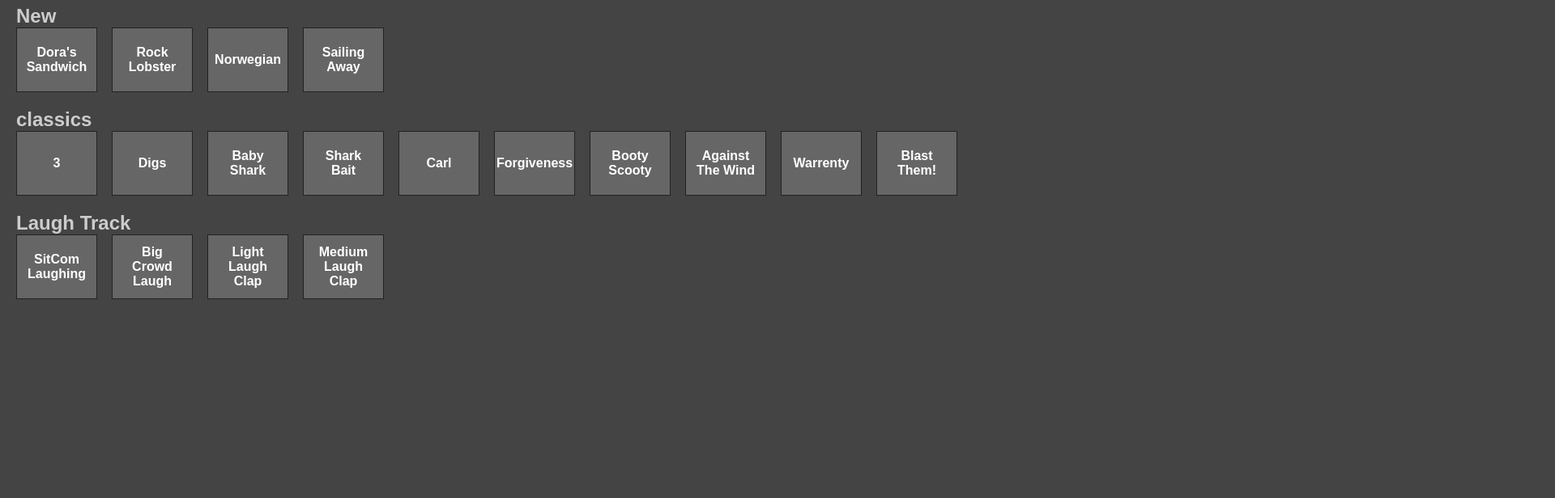
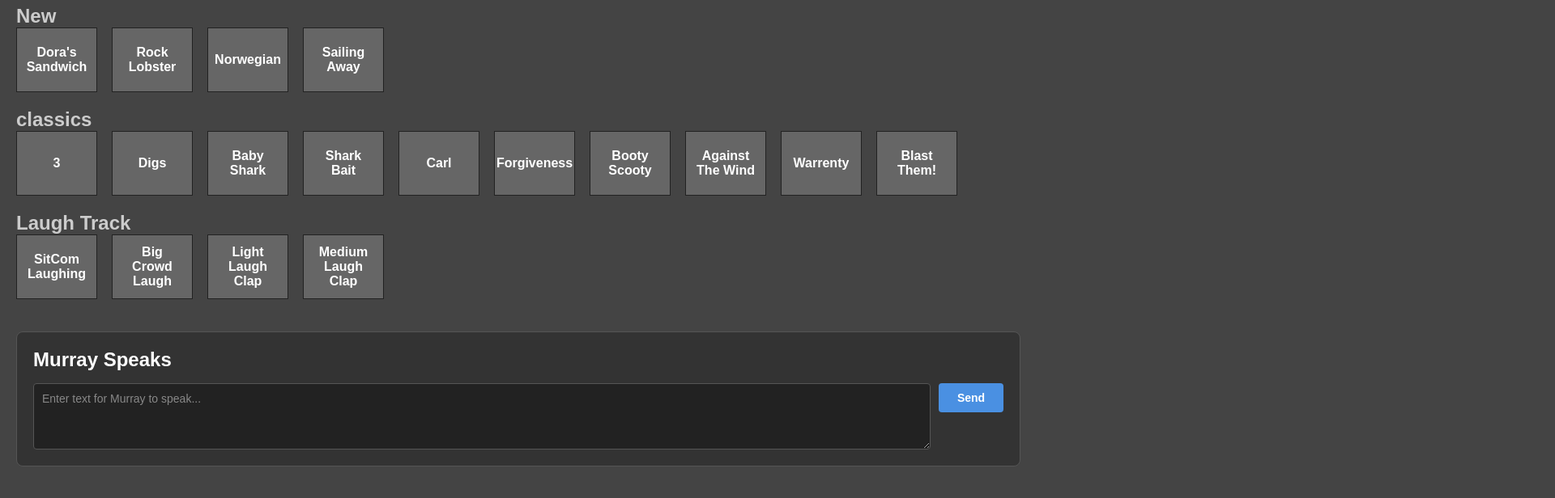
Before and after one commit to Chenzo/chenzo-overlay-25, a Next.js app: page /sounder in a window 1280 px wide. Shown: the part 142-758 px from the top of the page at 81% size, 1920 px wide, since content can reach past the window. Built offline with nearby package versions, Linux system fonts and the light colour scheme.

Commit message:
audio clean up and murray talks space

```diff
--- a/app/sounder/layout.js
+++ b/app/sounder/layout.js
@@ -1,15 +1,12 @@
+'use client';
+
 import '../globals.scss';
 import styles from './layout.module.scss';
 
-export const metadata = {
-  title: `Chenzo's Sound Board`,
-  description: `Chenzo's Sound Board`,
-};
-
-export default function RootLayout({ children }) {
+export default function SounderLayout({ children }) {
   return (
-    <html lang='en' className={styles.standalone}>
-      <body>{children}</body>
-    </html>
+    <div className={styles.standalone}>
+      {children}
+    </div>
   );
 }
--- a/app/sounder/layout.module.scss
+++ b/app/sounder/layout.module.scss
@@ -1,14 +1,8 @@
 .standalone {
   background: #444;
   color: #ccc;
-
-
-  body {
-    width: 100%;
-    height: 100%;
-    min-height: auto;
-    max-height: auto;
-    overflow: visible;
-  }
-
+  width: 100%;
+  height: 100%;
+  min-height: 100vh;
+  overflow: visible;
 }
--- a/app/sounder/page.js
+++ b/app/sounder/page.js
@@ -1,8 +1,10 @@
 'use client';
 
+import { useState } from 'react';
 import styles from './page.module.scss';
 
 export default function SoundBoard() {
+  const [murrayText, setMurrayText] = useState('');
   const soundsArray = [
     {
       name: 'New',
@@ -58,6 +60,32 @@
     });
   };
 
+  const handleMurraySpeaks = async () => {
+    if (!murrayText.trim()) return;
+
+    console.log('Murray speaks:', murrayText);
+    const murrayURL = process.env.NEXT_PUBLIC_MURRAY_SERVER;
+
+    try {
+      const response = await fetch(`${murrayURL}/murray-talks`, {
+        method: 'POST',
+        headers: { 'Content-Type': 'application/json' },
+        body: JSON.stringify({
+          text: murrayText,
+        }),
+      });
+
+      if (response.ok) {
+        console.log('Murray message sent successfully');
+        setMurrayText(''); // Clear the input after successful send
+      } else {
+        console.error('Failed to send Murray message');
+      }
+    } catch (error) {
+      console.error('Error sending Murray message:', error);
+    }
+  };
+
   return (
     <div className={styles.page}>
       <h2>Chenzo Sound Remote</h2>
@@ -80,6 +108,21 @@
           </article>
         ))}
       </section>
+
+      <section className={styles.murraySpeaks}>
+        <h2>Murray Speaks</h2>
+        <div className={styles.murrayInput}>
+          <textarea
+            value={murrayText}
+            onChange={(e) => setMurrayText(e.target.value)}
+            placeholder='Enter text for Murray to speak...'
+            rows={3}
+          />
+          <button onClick={handleMurraySpeaks} className={styles.murraySubmit}>
+            Send
+          </button>
+        </div>
+      </section>
     </div>
   );
 }
--- a/app/sounder/page.module.scss
+++ b/app/sounder/page.module.scss
@@ -49,4 +49,63 @@
       gap: 18px;
     }
   }
+
+  .murraySpeaks {
+    margin: 40px 0 20px 0;
+    padding: 20px;
+    background: #333;
+    border-radius: 8px;
+    border: 1px solid #555;
+
+    h2 {
+      margin-bottom: 15px;
+      color: #fff;
+    }
+
+    .murrayInput {
+      display: flex;
+      gap: 10px;
+      align-items: flex-start;
+
+      textarea {
+        flex: 1;
+        background: #222;
+        color: #fff;
+        border: 1px solid #555;
+        border-radius: 4px;
+        padding: 10px;
+        font-size: 14px;
+        resize: vertical;
+        min-height: 60px;
+        font-family: inherit;
+
+        &:focus {
+          outline: none;
+          border-color: #888;
+        }
+
+        &::placeholder {
+          color: #888;
+        }
+      }
+
+      .murraySubmit {
+        background: #4a90e2;
+        color: #fff;
+        border: none;
+        border-radius: 4px;
+        padding: 10px 20px;
+        cursor: pointer;
+        font-size: 14px;
+        font-weight: bold;
+        height: auto;
+        width: auto;
+        min-width: 80px;
+
+        &:hover {
+          background: #357abd;
+        }
+      }
+    }
+  }
 }
--- a/components/ChatRelay.js
+++ b/components/ChatRelay.js
@@ -3,7 +3,7 @@
 import { useEffect, useState } from 'react';
 import styles from './ChatRelay.module.scss';
 
-export default function ChatRelay({ setIsChatting, onClientReady }) {
+export default function ChatRelay({ setIsChatting }) {
   const [latestChat, setLatestChat] = useState(null);
   const [messageId, setMessageId] = useState(0); // Track unique message IDs
 
@@ -43,9 +43,6 @@
 
     client.on('connected', () => {
       console.log('✅ Connected to Twitch chat');
-      if (onClientReady) {
-        onClientReady(client);
-      }
     });
 
     client.on('message', (channel, tags, message, self) => {
--- a/components/Footer.js
+++ b/components/Footer.js
@@ -5,7 +5,7 @@
 import ChatRelay from './ChatRelay';
 import styles from './Footer.module.scss';
 
-export default function Footer({ loggedIn, onClientReady }) {
+export default function Footer({ loggedIn }) {
   const [followers, setFollowers] = useState([]);
   const [subs, setSubs] = useState([]);
   const [isChatting, setIsChatting] = useState(false);
@@ -99,7 +99,7 @@
           return <li key={`sub_${idx}`}>{sub.user_name}</li>;
         })}
       </ul>
-      <ChatRelay setIsChatting={setIsChatting} onClientReady={onClientReady} />
+      <ChatRelay setIsChatting={setIsChatting} />
     </footer>
   );
 }
```
Also changed, not shown: components/AudioObject.js (+71 -50 lines), components/Overlay.js (+1 -6 lines), config/rewards.js (+6 -1 lines).
